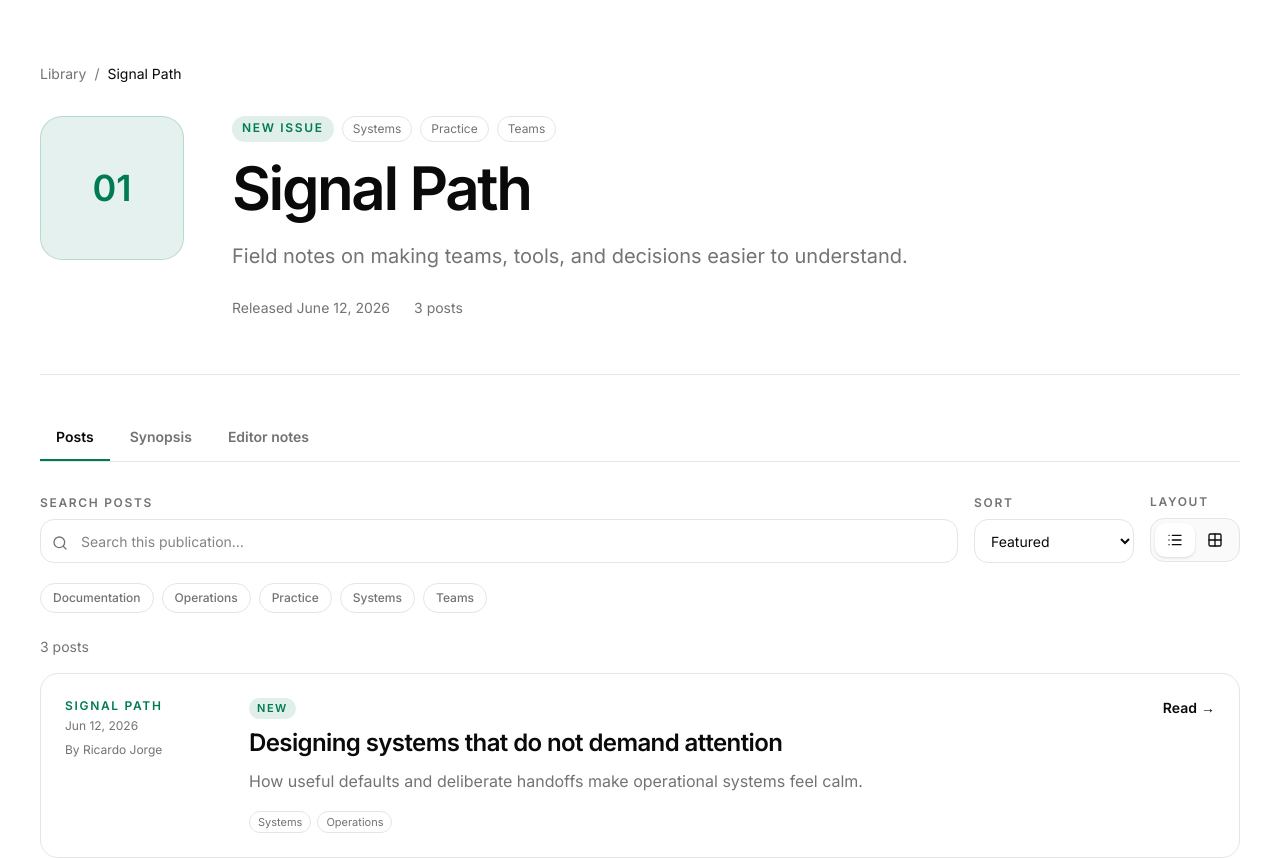
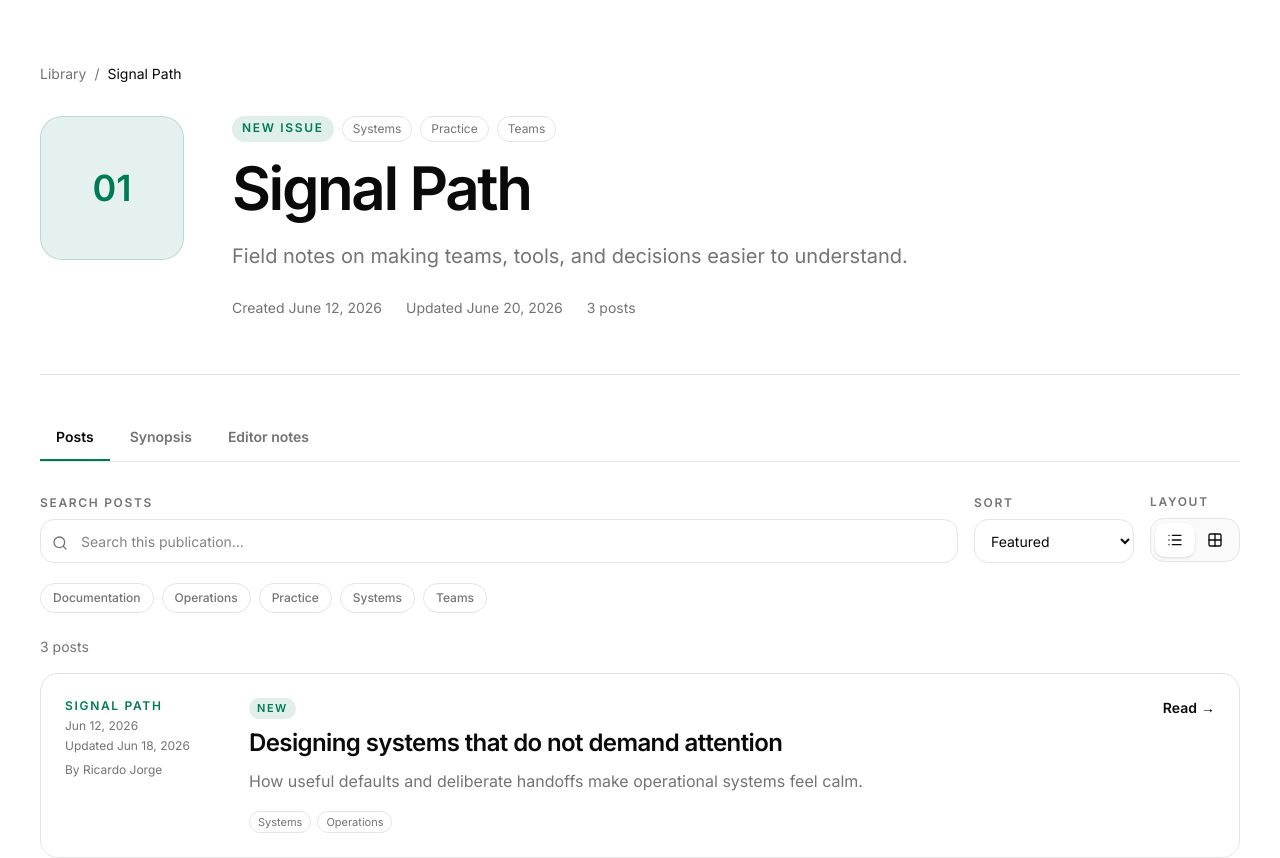
Before and after one commit to rj11io/11pc, a Next.js app: page /v1/blog/publications/signal-path in a window 1280 px wide. Shown: the top 858 px of the page. Built offline with nearby package versions, Linux system fonts and the light colour scheme.

Commit message:
fix: improvements

```diff
--- a/app/v1/blog/authors/[authorId]/page.tsx
+++ b/app/v1/blog/authors/[authorId]/page.tsx
@@ -169,9 +169,9 @@ export default async function AuthorPage({ params }: AuthorPageProps) {
                     <span aria-hidden="true" className="text-muted-foreground">
                       ·
                     </span>
-                    <time dateTime={post.releaseDate}>
+                    <time dateTime={post.created}>
                       {dateFormatter.format(
-                        new Date(`${post.releaseDate}T00:00:00Z`)
+                        new Date(`${post.created}T00:00:00Z`)
                       )}
                     </time>
                   </div>
--- a/app/v1/blog/components/library.tsx
+++ b/app/v1/blog/components/library.tsx
@@ -57,14 +57,14 @@ function formatDate(value: string) {
   return dateFormatter.format(new Date(`${value}T00:00:00Z`))
 }
 
-function sortByDate<T extends { releaseDate: string }>(
+function sortByDate<T extends { created: string }>(
   items: T[],
   sortOrder: SortOrder
 ) {
   if (sortOrder === "relevance") return items
 
   return [...items].sort((a, b) => {
-    const comparison = a.releaseDate.localeCompare(b.releaseDate)
+    const comparison = a.created.localeCompare(b.created)
     return sortOrder === "newest" ? -comparison : comparison
   })
 }
@@ -111,6 +111,16 @@ function formatAuthorNames(authors: PostPreview["authors"]) {
     .slice(0, -1)
     .map((author) => author.name)
     .join(", ")}, and ${authors.at(-1)?.name}`
+}
+
+function UpdatedDate({ value }: { value?: string }) {
+  if (!value) return null
+
+  return (
+    <span className="mt-1 block text-xs text-muted-foreground">
+      Updated {formatDate(value)}
+    </span>
+  )
 }
 
 function AuthorAvatar({ author }: { author: AuthorListItem }) {
@@ -212,10 +222,13 @@ export function PostResult({
           </p>
           <time
             className="mt-1 block text-xs text-muted-foreground"
-            dateTime={post.releaseDate}
+            dateTime={post.created}
           >
-            {formatDate(post.releaseDate)}
+            {formatDate(post.created)}
           </time>
+          {post.updated !== post.created && (
+            <UpdatedDate value={post.updated} />
+          )}
           <p className="mt-2 text-xs text-muted-foreground">
             By {formatAuthorNames(post.authors)}
           </p>
@@ -279,10 +292,13 @@ function PublicationResult({
           </p>
           <time
             className="mt-1 block text-xs text-muted-foreground"
-            dateTime={publication.releaseDate}
+            dateTime={publication.created}
           >
-            {formatDate(publication.releaseDate)}
+            {formatDate(publication.created)}
           </time>
+          {publication.updated !== publication.created && (
+            <UpdatedDate value={publication.updated} />
+          )}
         </div>
         <div>
           <div className="flex flex-wrap items-center gap-2">
--- a/app/v1/blog/content/publications/local-weather/index.ts
+++ b/app/v1/blog/content/publications/local-weather/index.ts
@@ -9,7 +9,7 @@ export const localWeather: Publication = {
   title: "Local Weather",
   description:
     "Close readings of streets, shared spaces, and the everyday life of a place.",
-  releaseDate: "2026-05-31",
+  created: "2026-05-31",
   isNSFW: false,
   isNew: false,
   tags: ["Cities", "Field Notes", "Community"],
@@ -24,7 +24,7 @@ export const localWeather: Publication = {
       title: "Notes from the morning route",
       excerpt:
         "Returning to one ordinary walk reveals changes that novelty tends to hide.",
-      releaseDate: "2026-05-31",
+      created: "2026-05-31",
       authorIds: ["ricardo-jorge"],
       isNSFW: false,
       isNew: false,
@@ -37,7 +37,8 @@ export const localWeather: Publication = {
       title: "Third places, one chair at a time",
       excerpt:
         "Small freedoms in seating and arrangement turn space into social infrastructure.",
-      releaseDate: "2026-05-14",
+      created: "2026-05-14",
+      updated: "2026-05-22",
       authorIds: ["maya-chen", "samir-patel"],
       isNSFW: false,
       isNew: false,
@@ -50,7 +51,7 @@ export const localWeather: Publication = {
       title: "Mapping a city after rain",
       excerpt:
         "Temporary water and foot traffic expose the permanent logic of streets.",
-      releaseDate: "2026-04-22",
+      created: "2026-04-22",
       authorIds: ["samir-patel"],
       isNSFW: false,
       isNew: false,
--- a/app/v1/blog/content/publications/material-culture/index.ts
+++ b/app/v1/blog/content/publications/material-culture/index.ts
@@ -9,7 +9,7 @@ export const materialCulture: Publication = {
   title: "Material Culture",
   description:
     "Observations on useful objects, repair, and the choices that make things last.",
-  releaseDate: "2026-06-05",
+  created: "2026-06-05",
   isNSFW: false,
   isNew: true,
   tags: ["Design", "Objects", "Repair"],
@@ -24,7 +24,8 @@ export const materialCulture: Publication = {
       title: "What makes an object feel durable?",
       excerpt:
         "Trust grows when construction, aging, and repair are visible at the surface.",
-      releaseDate: "2026-06-05",
+      created: "2026-06-05",
+      updated: "2026-06-09",
       authorIds: ["maya-chen"],
       isNSFW: false,
       isNew: true,
@@ -37,7 +38,7 @@ export const materialCulture: Publication = {
       title: "The language of repair",
       excerpt:
         "Precise observation and shared vocabulary make practical knowledge portable.",
-      releaseDate: "2026-05-21",
+      created: "2026-05-21",
       authorIds: ["samir-patel", "maya-chen"],
       isNSFW: false,
       isNew: false,
@@ -50,7 +51,7 @@ export const materialCulture: Publication = {
       title: "A smaller everyday toolbox",
       excerpt:
         "Build a compact toolkit around recurring jobs instead of speculative needs.",
-      releaseDate: "2026-04-30",
+      created: "2026-04-30",
       authorIds: ["ricardo-jorge"],
       isNSFW: false,
       isNew: false,
--- a/app/v1/blog/content/publications/signal-path/index.ts
+++ b/app/v1/blog/content/publications/signal-path/index.ts
@@ -9,7 +9,8 @@ export const signalPath: Publication = {
   title: "Signal Path",
   description:
     "Field notes on making teams, tools, and decisions easier to understand.",
-  releaseDate: "2026-06-12",
+  created: "2026-06-12",
+  updated: "2026-06-20",
   isNSFW: false,
   isNew: true,
   tags: ["Systems", "Practice", "Teams"],
@@ -24,7 +25,8 @@ export const signalPath: Publication = {
       title: "Designing systems that do not demand attention",
       excerpt:
         "How useful defaults and deliberate handoffs make operational systems feel calm.",
-      releaseDate: "2026-06-12",
+      created: "2026-06-12",
+      updated: "2026-06-18",
       authorIds: ["ricardo-jorge"],
       isNSFW: false,
       isNew: true,
@@ -37,7 +39,8 @@ export const signalPath: Publication = {
       title: "A practical guide to shorter feedback loops",
       excerpt:
         "Use precise questions and smaller batches to learn while changes are inexpensive.",
-      releaseDate: "2026-05-28",
+      created: "2026-05-28",
+      updated: "2026-06-04",
       authorIds: ["ricardo-jorge", "maya-chen"],
       isNSFW: false,
       isNew: false,
@@ -50,7 +53,7 @@ export const signalPath: Publication = {
       title: "Decision records for small teams",
       excerpt:
         "A compact format for preserving context, tradeoffs, and review triggers.",
-      releaseDate: "2026-05-09",
+      created: "2026-05-09",
       authorIds: ["samir-patel"],
       isNSFW: false,
       isNew: false,
--- a/app/v1/blog/content/registry.ts
+++ b/app/v1/blog/content/registry.ts
@@ -72,7 +72,8 @@ function toPostPreview(post: PostListItem): PostPreview {
     slug: post.slug,
     title: post.title,
     excerpt: post.excerpt,
-    releaseDate: post.releaseDate,
+    created: post.created,
+    updated: post.updated,
     coverImage: post.coverImage,
     authors: post.authors,
     isNSFW: post.isNSFW,
--- a/app/v1/blog/content/types.ts
+++ b/app/v1/blog/content/types.ts
@@ -31,7 +31,8 @@ export type Post = {
   slug?: string
   title: string
   excerpt?: string
-  releaseDate: string
+  created: string
+  updated?: string
   coverImage?: string
   authorIds: string[]
   isNSFW: boolean
@@ -45,7 +46,8 @@ export type Publication = {
   pubId: string
   title: string
   description: string
-  releaseDate: string
+  created: string
+  updated?: string
   isNSFW: boolean
   isNew: boolean
   tags: string[]
--- a/app/v1/blog/content/validation.ts
+++ b/app/v1/blog/content/validation.ts
@@ -20,6 +20,20 @@ function assertDate(value: string, label: string) {
     parsed.toISOString().slice(0, 10) !== value
   ) {
     throw new Error(`${label} must be a real ISO date`)
+  }
+}
+
+function assertOptionalUpdatedDate(
+  created: string,
+  updated: string | undefined,
+  label: string
+) {
+  if (!updated) return
+
+  assertDate(updated, `${label}.updated`)
+
+  if (updated < created) {
+    throw new Error(`${label}.updated must not be before ${label}.created`)
   }
 }
 
@@ -96,7 +110,12 @@ export function validatePublications(
 
     assertNonEmpty(publication.title, `${publication.pubId}.title`)
     assertNonEmpty(publication.description, `${publication.pubId}.description`)
-    assertDate(publication.releaseDate, `${publication.pubId}.releaseDate`)
+    assertDate(publication.created, `${publication.pubId}.created`)
+    assertOptionalUpdatedDate(
+      publication.created,
+      publication.updated,
+      publication.pubId
+    )
     assertTags(publication.tags, `${publication.pubId}.tags`)
 
     const postIds = new Set<number>()
@@ -127,9 +146,11 @@ export function validatePublications(
       }
 
       assertNonEmpty(post.title, `${publication.pubId}/${post.postId}.title`)
-      assertDate(
-        post.releaseDate,
-        `${publication.pubId}/${post.postId}.releaseDate`
+      assertDate(post.created, `${publication.pubId}/${post.postId}.created`)
+      assertOptionalUpdatedDate(
+        post.created,
+        post.updated,
+        `${publication.pubId}/${post.postId}`
       )
       if (!post.authorIds.length) {
         throw new Error(
--- a/app/v1/blog/publications/[pubId]/page.tsx
+++ b/app/v1/blog/publications/[pubId]/page.tsx
@@ -40,7 +40,9 @@ export async function generateMetadata({
   }
 }
 
-export default async function PublicationPage({ params }: PublicationPageProps) {
+export default async function PublicationPage({
+  params,
+}: PublicationPageProps) {
   const { pubId } = await params
   const publication = getPublication(pubId)
   if (!publication) notFound()
@@ -55,12 +57,17 @@ export default async function PublicationPage({ params }: PublicationPageProps)
         <nav aria-label="Breadcrumb" className="text-sm text-muted-foreground">
           <ol className="flex flex-wrap items-center gap-2">
             <li>
-              <Link href={blogHref} className="rounded-sm underline-offset-4 hover:text-foreground hover:underline focus-visible:outline-none focus-visible:ring-2 focus-visible:ring-ring">
+              <Link
+                href={blogHref}
+                className="rounded-sm underline-offset-4 hover:text-foreground hover:underline focus-visible:ring-2 focus-visible:ring-ring focus-visible:outline-none"
+              >
                 Library
               </Link>
             </li>
             <li aria-hidden="true">/</li>
-            <li aria-current="page" className="text-foreground">{publication.title}</li>
+            <li aria-current="page" className="text-foreground">
+              {publication.title}
+            </li>
           </ol>
         </nav>
 
@@ -71,12 +78,15 @@ export default async function PublicationPage({ params }: PublicationPageProps)
           <div className="max-w-4xl">
             <div className="flex flex-wrap gap-2">
               {publication.isNew && (
-                <span className="rounded-full bg-primary/12 px-2.5 py-1 text-xs font-semibold uppercase tracking-[0.14em] text-primary">
+                <span className="rounded-full bg-primary/12 px-2.5 py-1 text-xs font-semibold tracking-[0.14em] text-primary uppercase">
                   New issue
                 </span>
               )}
               {publication.tags.map((tag) => (
-                <span key={tag} className="rounded-full border border-border px-2.5 py-1 text-xs text-muted-foreground">
+                <span
+                  key={tag}
+                  className="rounded-full border border-border px-2.5 py-1 text-xs text-muted-foreground"
+                >
                   {tag}
                 </span>
               ))}
@@ -88,9 +98,21 @@ export default async function PublicationPage({ params }: PublicationPageProps)
               {publication.description}
             </p>
             <div className="mt-6 flex flex-wrap gap-x-6 gap-y-2 text-sm text-muted-foreground">
-              <time dateTime={publication.releaseDate}>
-                Released {dateFormatter.format(new Date(`${publication.releaseDate}T00:00:00Z`))}
+              <time dateTime={publication.created}>
+                Created{" "}
+                {dateFormatter.format(
+                  new Date(`${publication.created}T00:00:00Z`)
+                )}
               </time>
+              {publication.updated &&
+              publication.updated !== publication.created ? (
+                <time dateTime={publication.updated}>
+                  Updated{" "}
+                  {dateFormatter.format(
+                    new Date(`${publication.updated}T00:00:00Z`)
+                  )}
+                </time>
+              ) : null}
               <span>{publication.posts.length} posts</span>
             </div>
           </div>
```
Also changed, not shown: app/v1/blog/components/publication-browser.tsx (+49 -16 lines), app/v1/blog/publications/[pubId]/[postId]/page.tsx (+11 -4 lines), 1 other file (tests, documents, lock files or other folders).
